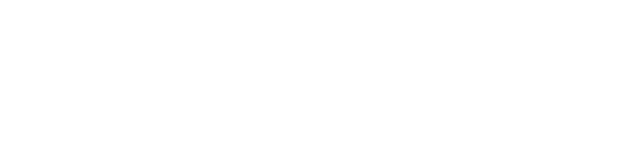
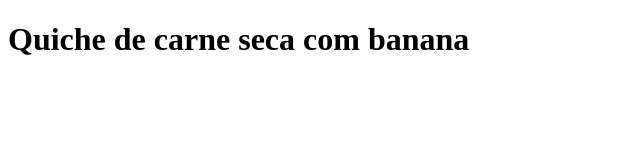
Before and after one commit to pamellabeca/desafioreceita, a plain HTML site: page index.html in a window 1280 px wide. Shown: the whole page, without its empty margins (0-640 px from the left). Drawn offline with Linux system fonts and the light colour scheme.

Commit message:
title added

```diff
--- a/index.html
+++ b/index.html
@@ -7,6 +7,7 @@
     <title>Receitas da Pamellinha</title>
 </head>
 <body>
+    <h1>Quiche de carne seca com banana</h1>
 
 </body>
 </html>
```
